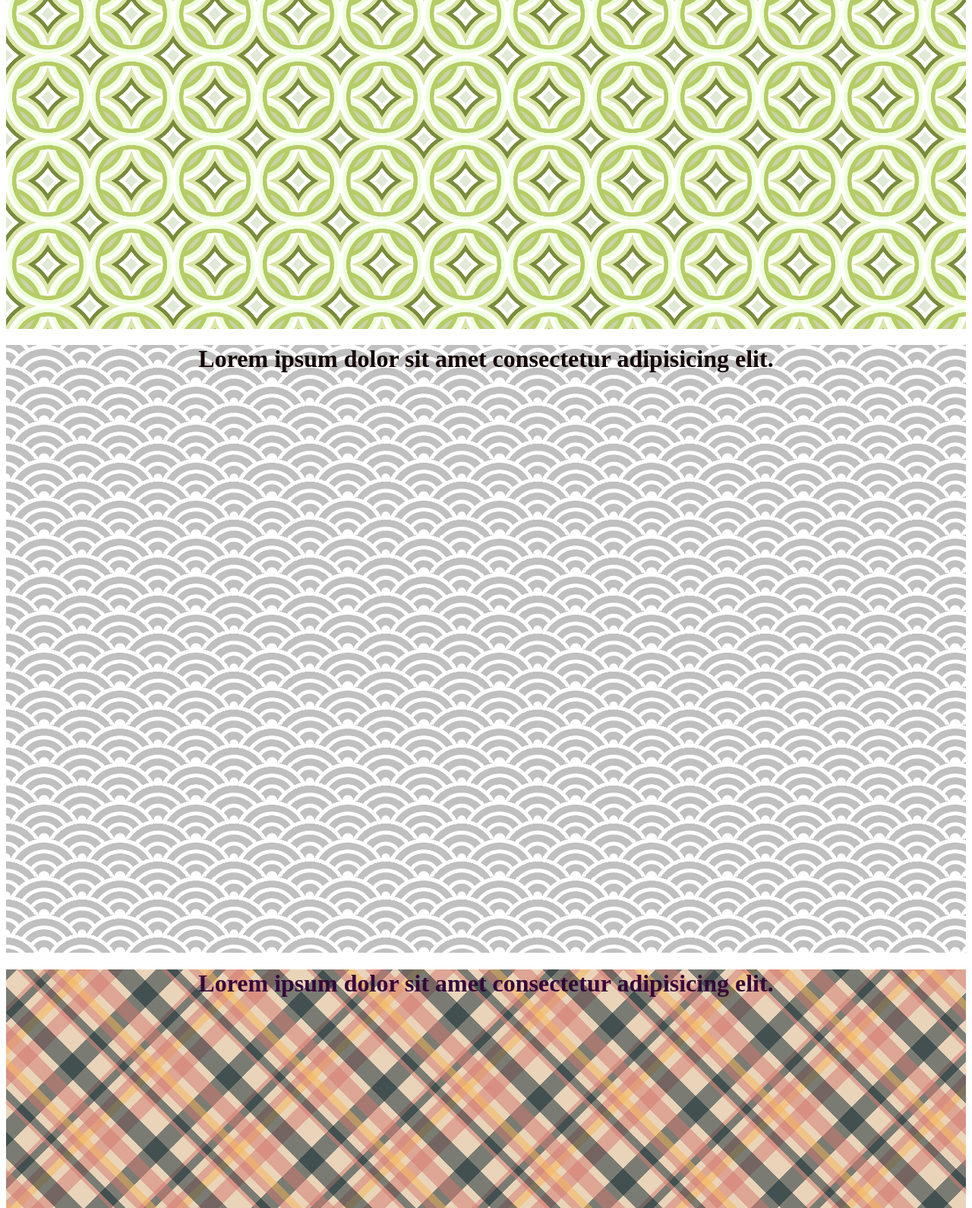
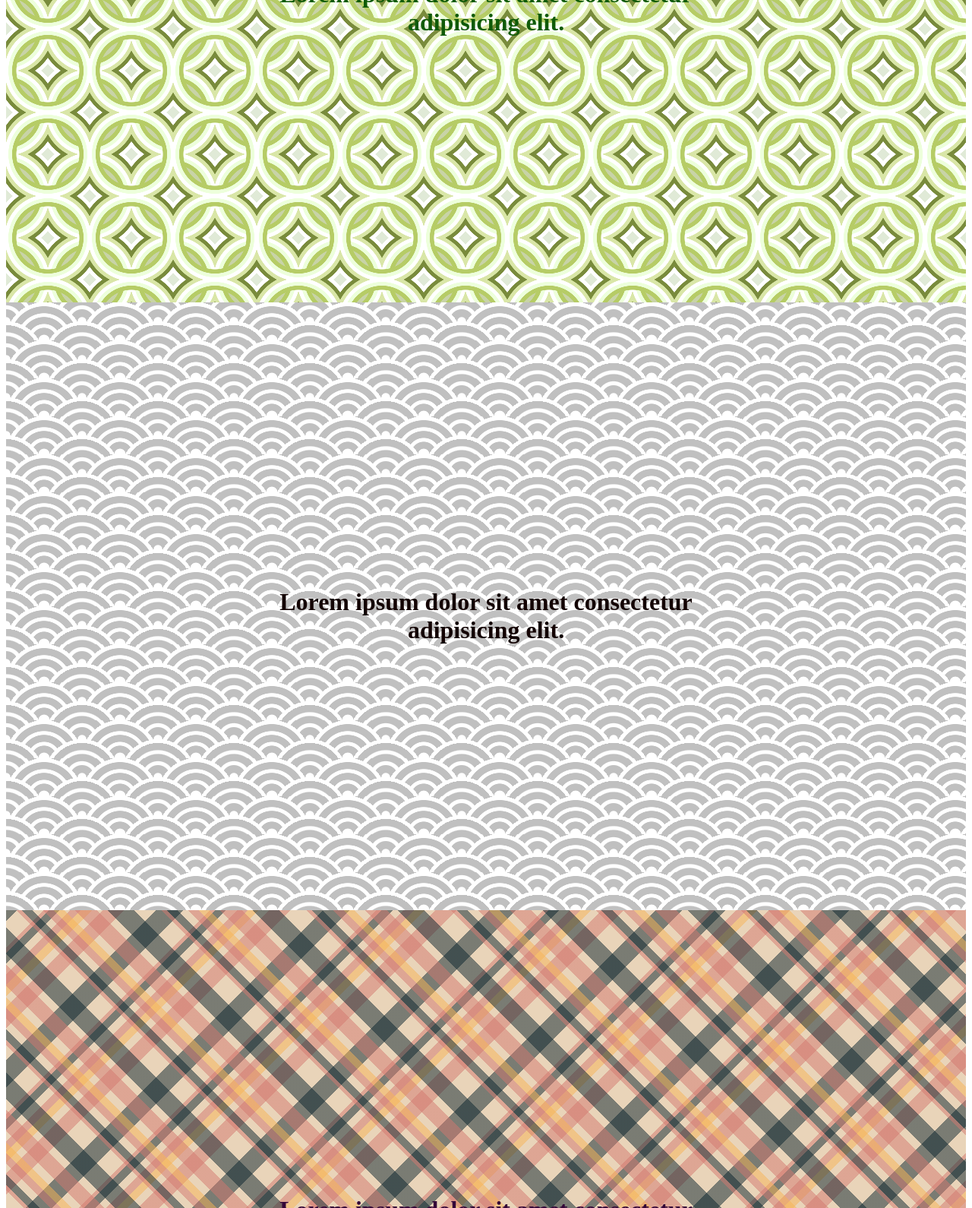
Before and after one commit to ManojSilag/snappy_scroll, a plain HTML site: page index.html in a window 1280 px wide. Shown: the part 1210-2800 px from the top of the page at 76% size. Drawn offline with Linux system fonts and the light colour scheme.

Commit message:
updating

```diff
--- a/index.html
+++ b/index.html
@@ -69,16 +69,40 @@
         hsla(5, 53%, 63%, 0) 110px, hsla(5, 53%, 63%, 0) 140px, hsla(197, 62%, 11%, 0.5) 140px, hsla(197, 62%, 11%, 0.5) 160px
         );
     }
+    .eno{
+        position: absolute;
+        top: 50%;
+        left: 50%;
+        transform: translate(-50%, -50%);
+    }
+    .owt{
+        position: absolute;
+        top: 150%;
+        left: 50%;
+        transform: translate(-50%, -50%);
+    }
+    .eerht{
+        position: absolute;
+        top: 250%;
+        left: 50%;
+        transform: translate(-50%, -50%);
+    }
+    .rouf{
+        position: absolute;
+        top: 350%;
+        left: 50%;
+        transform: translate(-50%, -50%);
+    }
 
     </style>
 
 
 </head>
 <body>
-    <div class = "one" ><h1>Lorem ipsum dolor sit amet consectetur adipisicing elit. </h1></div>
-    <div class = "two" ><h1>Lorem ipsum dolor sit amet consectetur adipisicing elit. </h1></div>
-    <div class = "three" ><h1>Lorem ipsum dolor sit amet consectetur adipisicing elit. </h1></div>
-    <div class = "four" ><h1>Lorem ipsum dolor sit amet consectetur adipisicing elit. </h1></div>
+    <div class = "one" ><h1 class = "eno">Lorem ipsum dolor sit amet consectetur adipisicing elit. </h1></div>
+    <div class = "two" ><h1 class = "owt">Lorem ipsum dolor sit amet consectetur adipisicing elit. </h1></div>
+    <div class = "three" ><h1 class = "eerht">Lorem ipsum dolor sit amet consectetur adipisicing elit. </h1></div>
+    <div class = "four" ><h1 class = "rouf">Lorem ipsum dolor sit amet consectetur adipisicing elit. </h1></div>
 
 </body>
 </html>
```
